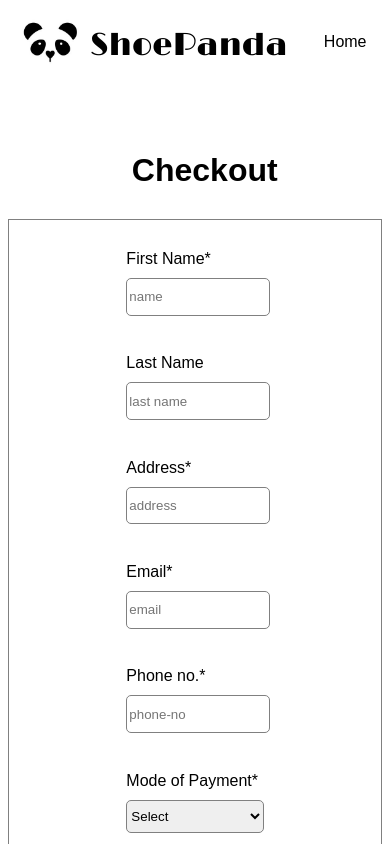
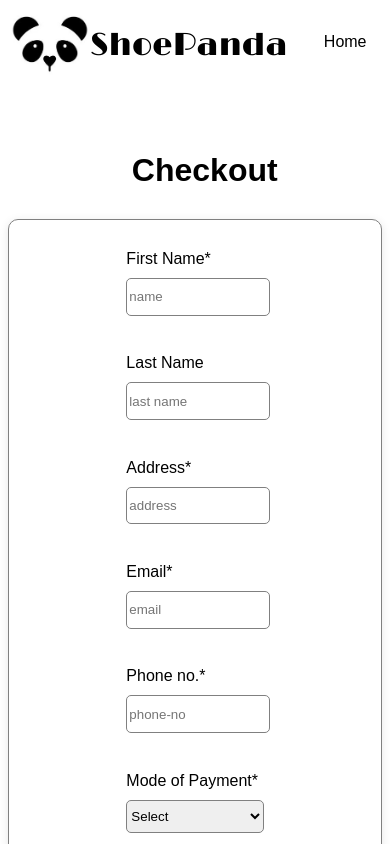
Before and after one commit to Harshit-B-14/ShoePanda, a React (Vite) app: page /#/checkout in a window 390 px wide. Shown: the top 844 px of the page. Built offline with nearby package versions, Linux system fonts and the light colour scheme; a web font is replaced by a local one.

Commit message:
made homepage mobile responsive

```diff
--- a/src/index.css
+++ b/src/index.css
@@ -560,15 +560,14 @@ h1.grid-item{
   }
 
   form{
-  display: flex;
-  flex-wrap: wrap;
-  /* background-color: bisque; */
-  width: 80%;
-  height: auto;
-  justify-content: center;
-  gap: 20px 130px;
-  padding: 30px 30px;
-  border: 1px solid grey;
+
+  }
+
+  #checkout-heading{
+    margin-top: 4vh;
+    margin-left: 5%;
+    margin-bottom: 30px;
+    font-size: 2rem;
   }
 
   .input-field{
@@ -615,17 +614,63 @@ form select{
     border-radius: 5px;
   }
 
-#checkout-heading{
-  margin-top: 4vh;
-  margin-left: 5%;
-  margin-bottom: 30px;
-  font-size: 2rem;
+  form{
+    display: flex;
+    flex-wrap: wrap;
+    /* background-color: bisque; */
+    width: 80%;
+    height: auto;
+    justify-content: center;
+    gap: 20px 130px;
+    padding: 30px 30px;
+    border: 1px solid grey;
+    border-radius: 10px;
+    box-shadow: 0 2px 10px rgba(0,0,0,0.1);
   }
 
   .user-details-form{
     display: flex;
+
     flex-direction: column;
     align-items: center;
     /* background-color: rgb(48, 47, 130); */
     margin-bottom: 8%;
   }
+
+@media (max-width: 600px) {
+
+.link {
+    display: block;       /* or flex */
+    text-decoration: none;
+    color: inherit;
+    width: 45%;
+  }
+
+  .hero{
+    display: flex;
+    justify-content: center;
+  }
+
+  .hero img{
+    width: 100%;
+    height: 33vh;
+    object-fit: cover;
+
+  }
+
+  .Products{
+    display: flex;
+    gap: 2rem 0rem ;
+    justify-content: space-around;
+  }
+
+    .ProductCard{
+      width: 100%;
+      height: 300px;
+    }
+
+  .ProductCard img{
+    height: 250px;
+    width: 100%
+  }
+}
```
Also changed, not shown: src/assets/full-logo.png (added), src/assets/panda-logo.jpg. Lines whose indentation alone changed are shown as unchanged.
